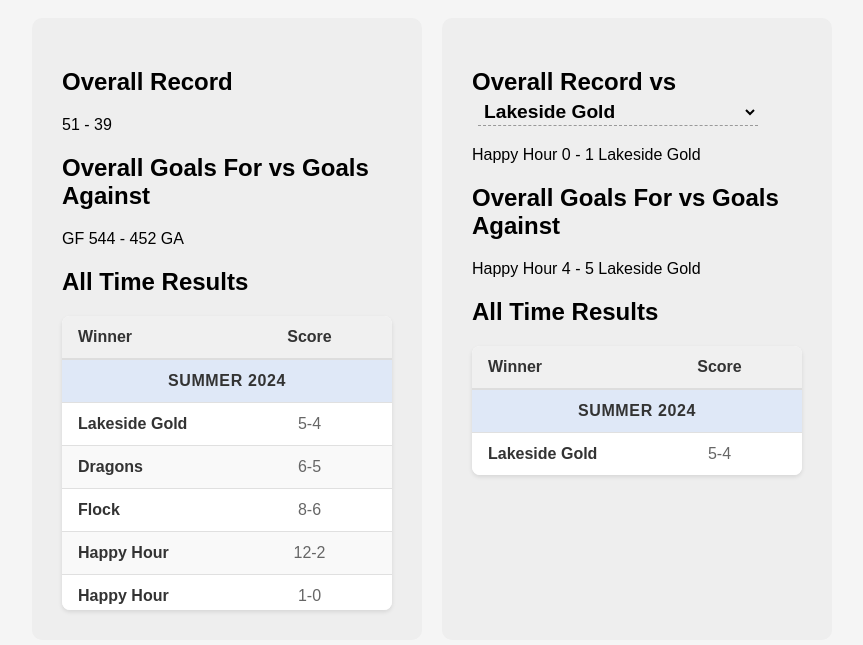
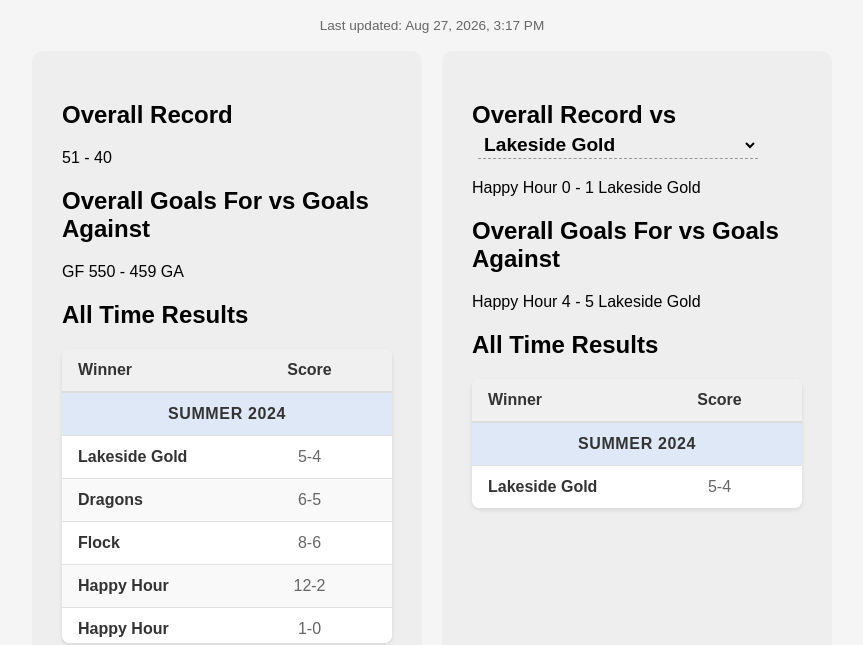
Before and after one commit to TheProgrammingTurkey/heatwaveStats, a plain HTML site: page teamData.html in a window 1280 px wide. Shown: the part 162-807 px from the top of the page, without its empty margins (208-1071 px from the left). Drawn offline with Linux system fonts and the light colour scheme.

Commit message:
More Games

```diff
--- a/data.csv
+++ b/data.csv
@@ -969,3 +969,9 @@ Summer 2026,2026-08-24,683883,683886,10,6
 Summer 2026,2026-08-24,683882,672592,5,12
 Summer 2026,2026-08-24,672819,680936,3,4
 Summer 2026,2026-08-24,672819,683882,3,5
+Summer 2026,2026-08-26,683877,681003,6,7
+Summer 2026,2026-08-26,680856,683880,4,7
+Summer 2026,2026-08-26,683876,672612,3,4
+Summer 2026,2026-08-26,678081,680945,0,11
+Summer 2026,2026-08-26,683879,672603,6,5
+Summer 2026,2026-08-26,679080,683878,4,5
--- a/index.html
+++ b/index.html
@@ -5,6 +5,7 @@
     <meta name="viewport" content="width=device-width, initial-scale=1.0">
     <title>Heatwave Stats</title>
     <link rel="stylesheet" href="style.css">
+    <script src="script.js" defer></script>
 </head>
 <body class="home-page">
     <nav class="navbar" aria-label="Main navigation">
@@ -18,6 +19,7 @@
     <main class="home-content">
         <section class="home-hero" aria-labelledby="home-title">
             <img class="home-logo" src="heatwaveStats.png" alt="Heatwave Stats logo">
+            <p id="lastUpdated" class="last-updated" aria-live="polite">Loading last update...</p>
             <div class="home-actions">
                 <a class="home-button" href="standings.html">View standings</a>
                 <a class="home-button" href="teamData.html">Explore team data</a>
--- /dev/null
+++ b/lastUpdated.json
@@ -0,0 +1,3 @@
+{
+  "lastUpdated": "2026-08-27T15:17:44.125Z"
+}
--- a/script.js
+++ b/script.js
@@ -9,6 +9,36 @@ function parseCSV(text) {
     // Convert each CSV line into an array of column values.
     const rows = text.trim().split(/\r?\n/);
     return rows.map(row => row.split(","));
+}
+
+function formatLastUpdated(value) {
+    if (!value) return "unknown";
+
+    const date = new Date(value);
+    if (Number.isNaN(date.getTime())) return value;
+
+    return new Intl.DateTimeFormat(undefined, {
+        dateStyle: "medium",
+        timeStyle: "short"
+    }).format(date);
+}
+
+async function updateLastUpdatedDisplay() {
+    const element = document.getElementById("lastUpdated");
+    if (!element) return;
+
+    try {
+        const response = await fetch("lastUpdated.json");
+        if (!response.ok) throw new Error(`HTTP ${response.status}`);
+
+        const data = await response.json();
+        const timestamp = data.lastUpdated || data.timestamp;
+        element.textContent = timestamp
+            ? `Last updated: ${formatLastUpdated(timestamp)}`
+            : "Last updated: unavailable";
+    } catch (error) {
+        element.textContent = "Last updated: unavailable";
+    }
 }
 
 function teamNameFromId(teamIDs, id) {
@@ -39,12 +69,14 @@ function populateTeamSelect(select, teamIDs, excludedIndex, selectedIndex) {
 }
 
 async function initStandings() {
+    updateLastUpdatedDisplay();
     const teamIDs = await loadCSV("ids.csv");
     const gameLogs = await loadCSV("data.csv");
     rankTeamsByWinPercentage(teamIDs, gameLogs);
 }
 
 async function initTeamData() {
+    updateLastUpdatedDisplay();
     const teamIDs = await loadCSV("ids.csv");
     const gameLogs = await loadCSV("data.csv");
     const teamSelect = document.getElementById("selectedTeam");
@@ -372,3 +404,5 @@ async function teamResultsHistory(team, teamIDs, games){
         tableBody.appendChild(row);
     });
 }
+
+updateLastUpdatedDisplay();
--- a/style.css
+++ b/style.css
@@ -110,6 +110,13 @@ body {
 
 .page-heading h1 {
     font-size: 42px;
+}
+
+.last-updated {
+    margin: 0 0 18px;
+    color: #666;
+    font-size: 0.85rem;
+    text-align: center;
 }
 
 h1 {
--- a/teamData.html
+++ b/teamData.html
@@ -20,6 +20,7 @@
         <select id="selectedTeam" aria-label="Select team"></select>
         Stats
     </h1>
+    <p id="lastUpdated" class="last-updated" aria-live="polite">Loading last update...</p>
     <div class="container">
         <div class="block" id="teamResults">
             <div class="overallRecord">
```
Also changed, not shown: standings.html (+2 -0 lines).
